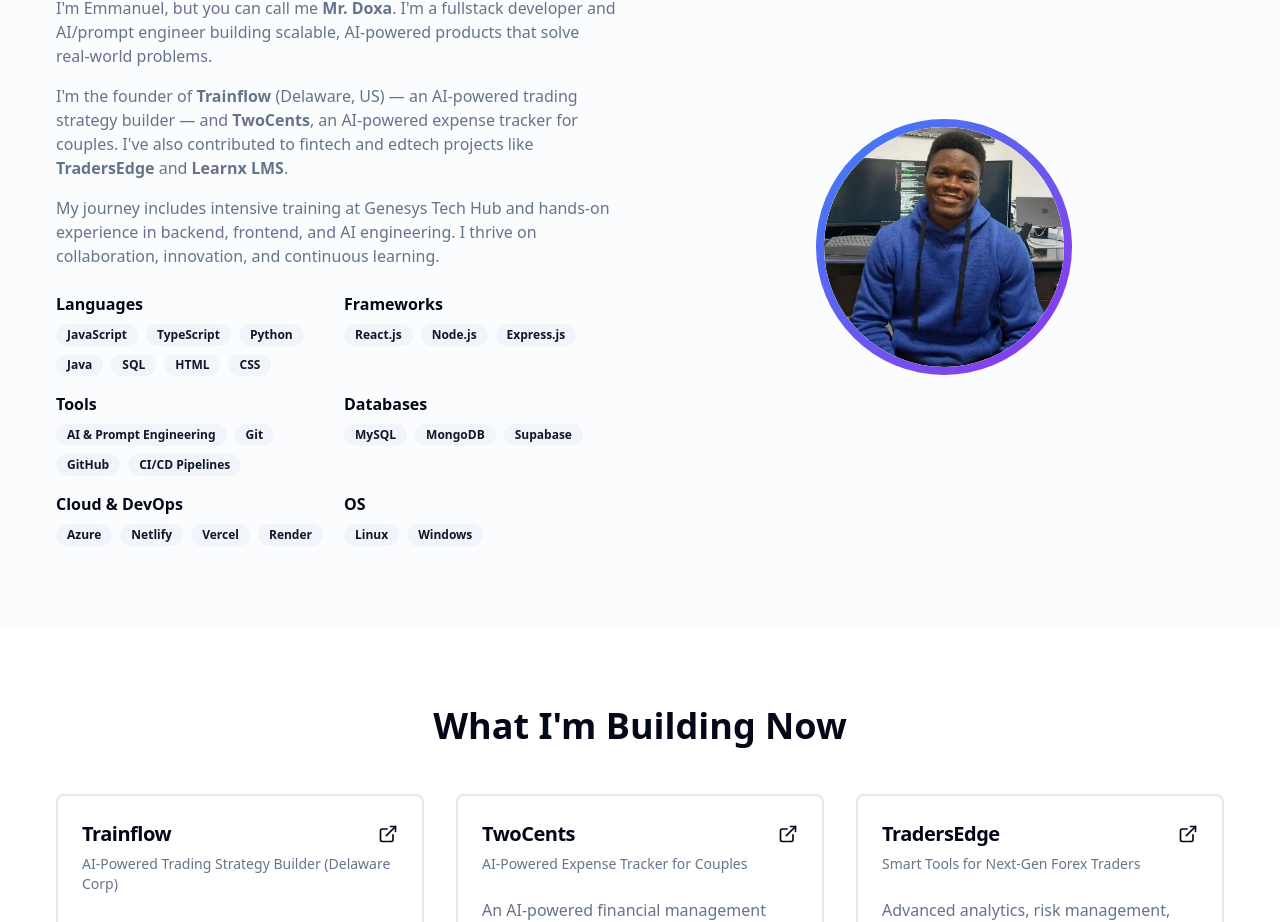
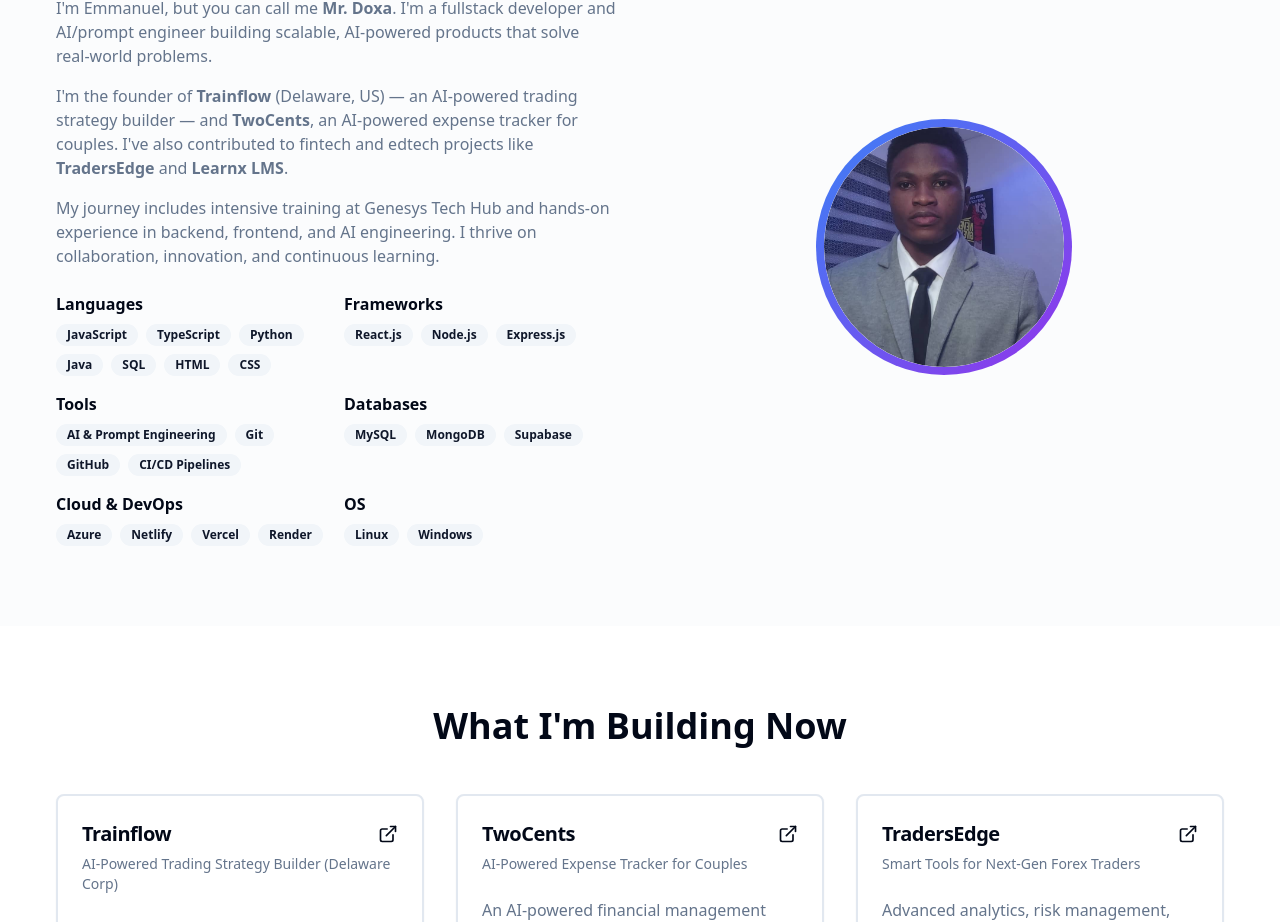
Before and after one commit to Nuelchi/mr-doxa-portfolio-hub, a React (Vite) app: page / in a window 1280 px wide. Shown: the part 776-1698 px from the top of the page. Built offline with nearby package versions, Linux system fonts and the light colour scheme.

Commit message:
Changes
Co-authored-by: Nuelchi <164604801+Nuelchi@users.noreply.github.com>

```diff
--- a/src/pages/Index.tsx
+++ b/src/pages/Index.tsx
@@ -4,6 +4,7 @@ import { Moon, Sun, Mail, Github, Linkedin, ExternalLink, Code, Briefcase, Rocke
 import { Button } from '@/components/ui/button';
 import { Card, CardContent, CardDescription, CardHeader, CardTitle } from '@/components/ui/card';
 import { Badge } from '@/components/ui/badge';
+import profileImg from '@/assets/profile.png';
 
 const Index = () => {
   const [darkMode, setDarkMode] = useState(false);
@@ -112,7 +113,7 @@ const Index = () => {
               <div className="w-64 h-64 bg-gradient-to-br from-blue-500 to-purple-600 rounded-full flex items-center justify-center">
                 <div className="w-60 h-60 bg-background rounded-full flex items-center justify-center overflow-hidden">
                   <img
-                    src="/PHOTO-2025-07-10-09-28-35.jpg"
+                    src={profileImg}
                     alt="Nwafor Emmanuel profile"
                     className="object-cover w-full h-full rounded-full"
                   />
```
